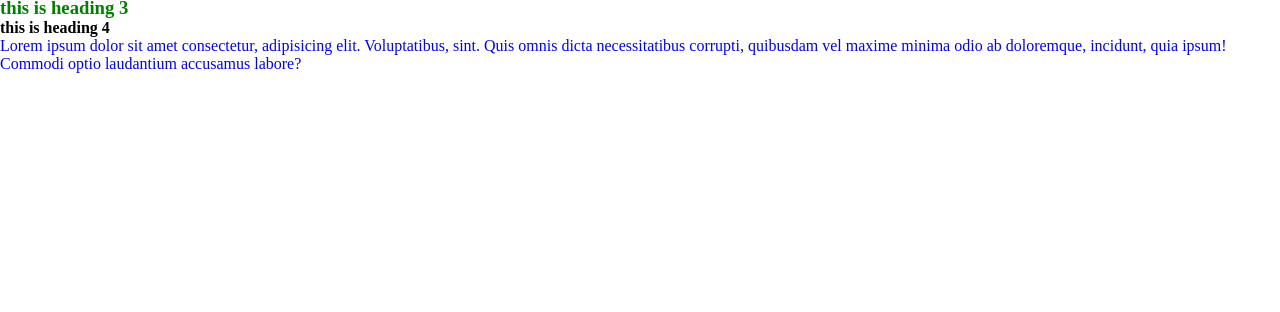
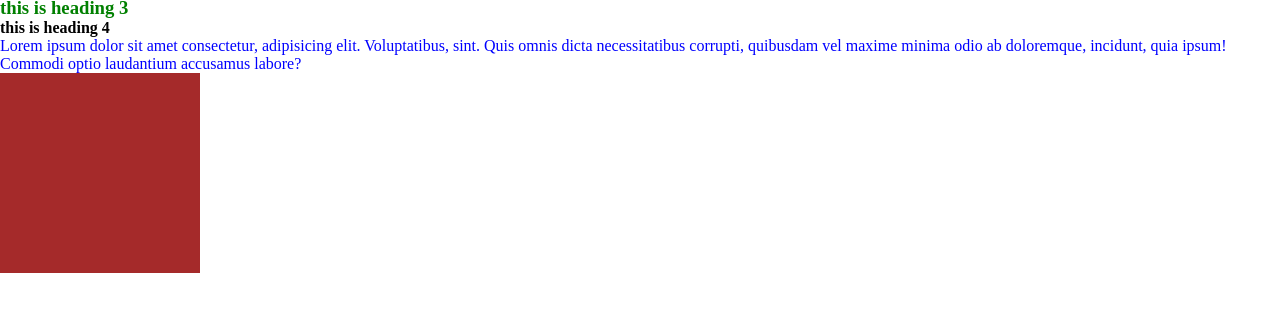
Before and after one commit to sngraphics12/gitDemo-ai-202606c, a plain HTML site: page index.html in a window 1280 px wide. Shown: the part 58-370 px from the top of the page. Drawn offline with Linux system fonts and the light colour scheme.

Commit message:
style added

```diff
--- a/assets/css/style.css
+++ b/assets/css/style.css
@@ -11,3 +11,9 @@ p{
 h3{
     color : green
 }
+
+.box{
+    width: 200px;
+    height: 200px;
+    background-color: brown;
+}
--- a/index.html
+++ b/index.html
@@ -18,6 +18,7 @@
     <p>Lorem ipsum dolor sit amet consectetur, adipisicing elit. Voluptatibus, sint. Quis omnis dicta necessitatibus corrupti, quibusdam vel maxime minima odio ab doloremque, incidunt, quia ipsum! Commodi optio laudantium accusamus labore?</p>
 
 
+    <div class="box"></div>
 
 </body>
 </html>
```
